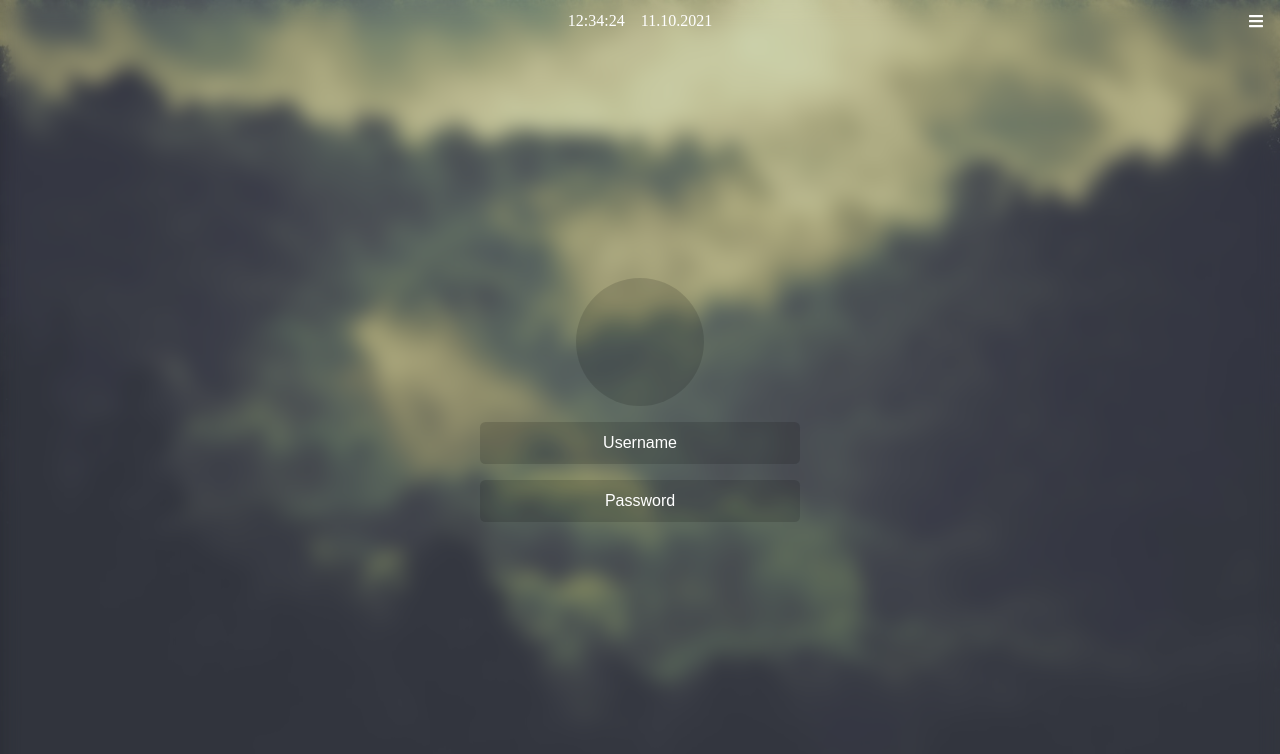
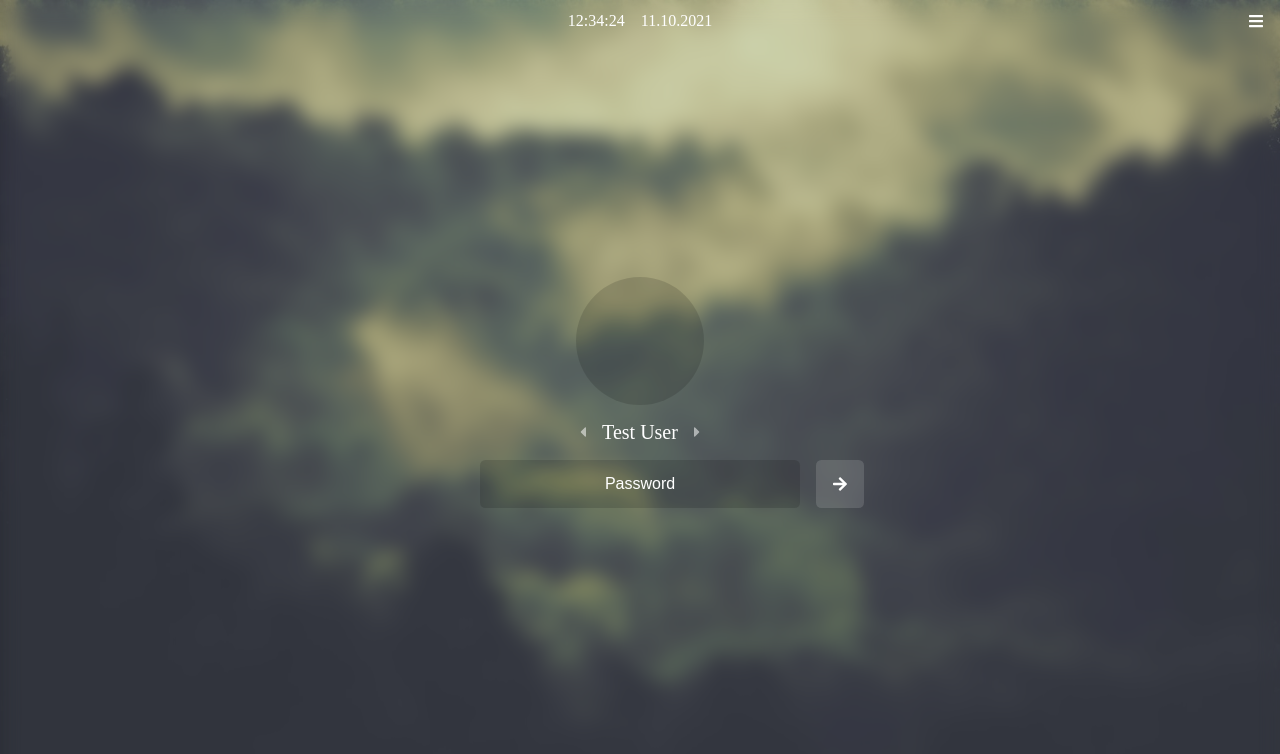
Before and after one commit to varvikko/venom-greeter, a React (Create React App) app: page / in a window 1280 px wide. Shown: the top 754 px of the page. Built offline with nearby package versions, Linux system fonts and the light colour scheme.

Commit message:
change prompt username

```diff
--- a/src/app/App.jsx
+++ b/src/app/App.jsx
@@ -31,7 +31,7 @@ class App extends React.Component {
                         })
                     }
                 />
-                <Prompt isOther={true} showAvatar={true} />
+                <Prompt username="Test User" showAvatar={true} />
                 <Menu open={this.state.menuOpen} blur={20} shadow={true} />
             </div>
         )
--- a/src/app/components/Prompt.jsx
+++ b/src/app/components/Prompt.jsx
@@ -1,5 +1,7 @@
 import React from 'react'
 import PropTypes from 'prop-types'
+import { FontAwesomeIcon } from '@fortawesome/react-fontawesome'
+import { faArrowRight, faCaretLeft, faCaretRight } from '@fortawesome/free-solid-svg-icons'
 
 class Prompt extends React.Component {
     constructor(props) {
@@ -10,26 +12,40 @@ class Prompt extends React.Component {
         }
     }
 
+    login() {
+        console.log('login')
+    }
+
     render() {
         return (
-            <div className='prompt'>
-                {this.props.showAvatar && <div className='prompt-avatar' />}
+            <div
+                className="prompt"
+                onKeyPress={({ key }) => key === 'Enter' && this.login()}
+            >
+                {this.props.showAvatar && <div className="prompt-avatar" />}
 
-                {this.props.isOther ? (
-                    <input
-                        type='text'
-                        className='prompt-field'
-                        placeholder='Username'
-                    />
-                ) : (
-                    <div className='prompt-username'></div>
-                )}
+                <div className="prompt-username-wrapper">
+                    <FontAwesomeIcon icon={faCaretLeft} className="prompt-username-arrow" />
+                    <div className="prompt-username">{this.props.username}</div>
+                    <FontAwesomeIcon icon={faCaretRight} className="prompt-username-arrow" />
+                </div>
 
-                <input
-                    type='password'
-                    className='prompt-field'
-                    placeholder='Password'
-                />
+                <div className="prompt-fields">
+                    <div className="password">
+                        <input
+                            type="password"
+                            className="prompt-field"
+                            placeholder="Password"
+                        />
+
+                        <button
+                            className="login-button hover-button"
+                            onClick={() => this.login()}
+                        >
+                            <FontAwesomeIcon icon={faArrowRight} />
+                        </button>
+                    </div>
+                </div>
             </div>
         )
     }
@@ -37,7 +53,6 @@ class Prompt extends React.Component {
 
 Prompt.propTypes = {
     username: PropTypes.string,
-    isOther: PropTypes.bool,
     showAvatar: PropTypes.bool
 }
 
--- a/src/app/styles/components/Prompt.scss
+++ b/src/app/styles/components/Prompt.scss
@@ -15,12 +15,34 @@
     margin-bottom: 1rem;
 }
 
+.prompt-fields {
+    display: flex;
+    flex-direction: column;
+    margin-left: 4rem;
+}
+
+.prompt-username-wrapper {
+    display: flex;
+    align-items: center;
+    margin-bottom: 1rem;
+}
+
+.prompt-username-arrow {
+    color: #ffffff88;
+}
+
 .prompt-username {
-    margin-bottom: 1rem;
+    text-align: center;
+    color: white;
+    font-size: 1.25em;
+    margin: 0 1rem;
 }
 
 .prompt-field {
     width: 20rem;
+    height: 3rem;
+
+    padding: 0 1.5rem;
 
     border: none;
     outline: none;
@@ -30,8 +52,6 @@
     color: white;
     font-size: 1em;
     text-align: center;
-
-    padding: .75rem 1.125rem;
 
     margin-bottom: 1rem;
 
@@ -43,3 +63,21 @@
         margin-bottom: 0;
     }
 }
+
+.password {
+    display: flex;
+}
+
+.login-button {
+    display: flex;
+    justify-content: center;
+    align-items: center;
+
+    width: 3rem;
+    height: 3rem;
+
+    background-color: #ffffff22;
+    color: white;
+    border-radius: .33rem;
+    margin-left: 1rem;
+}
```
